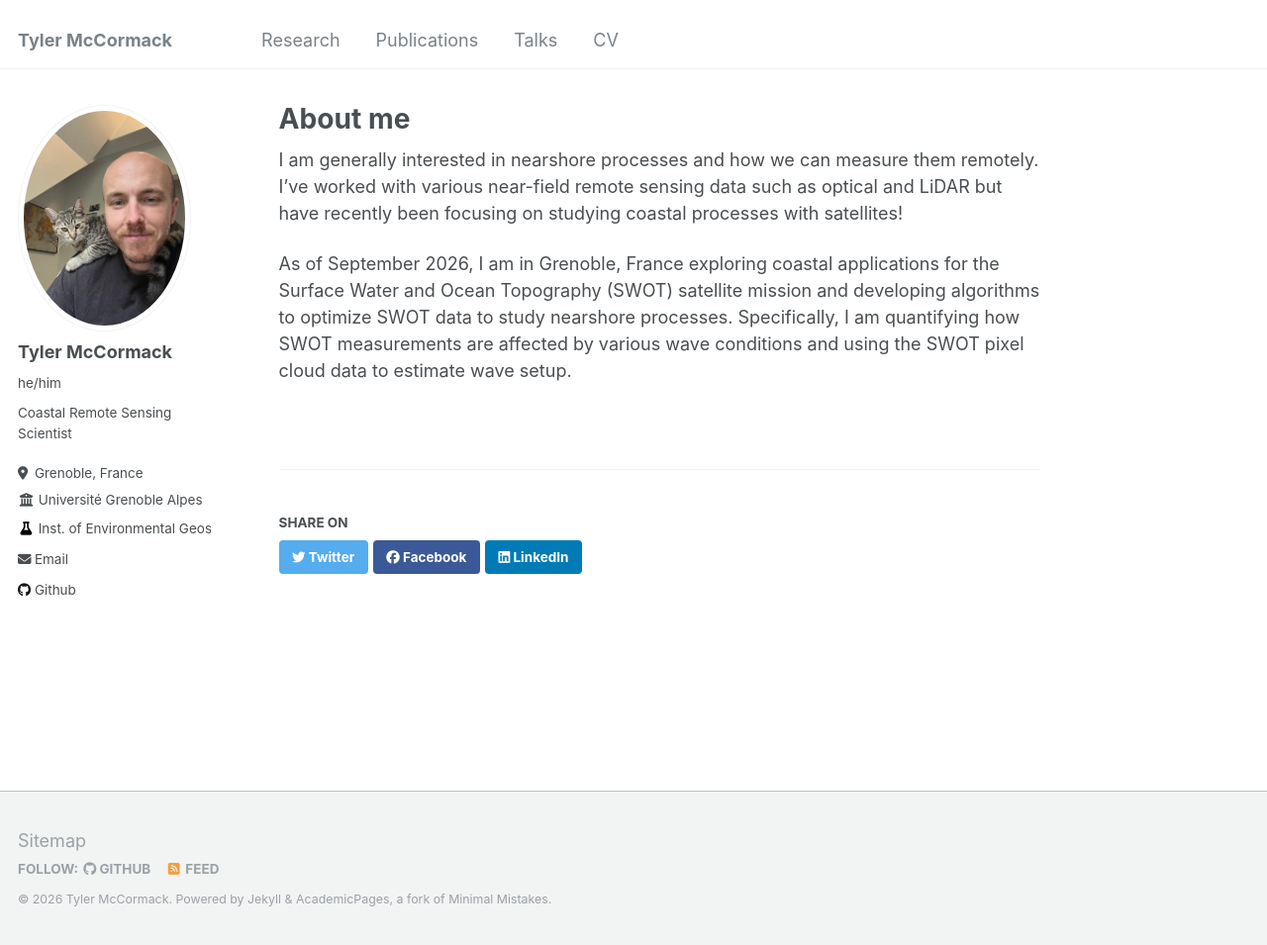
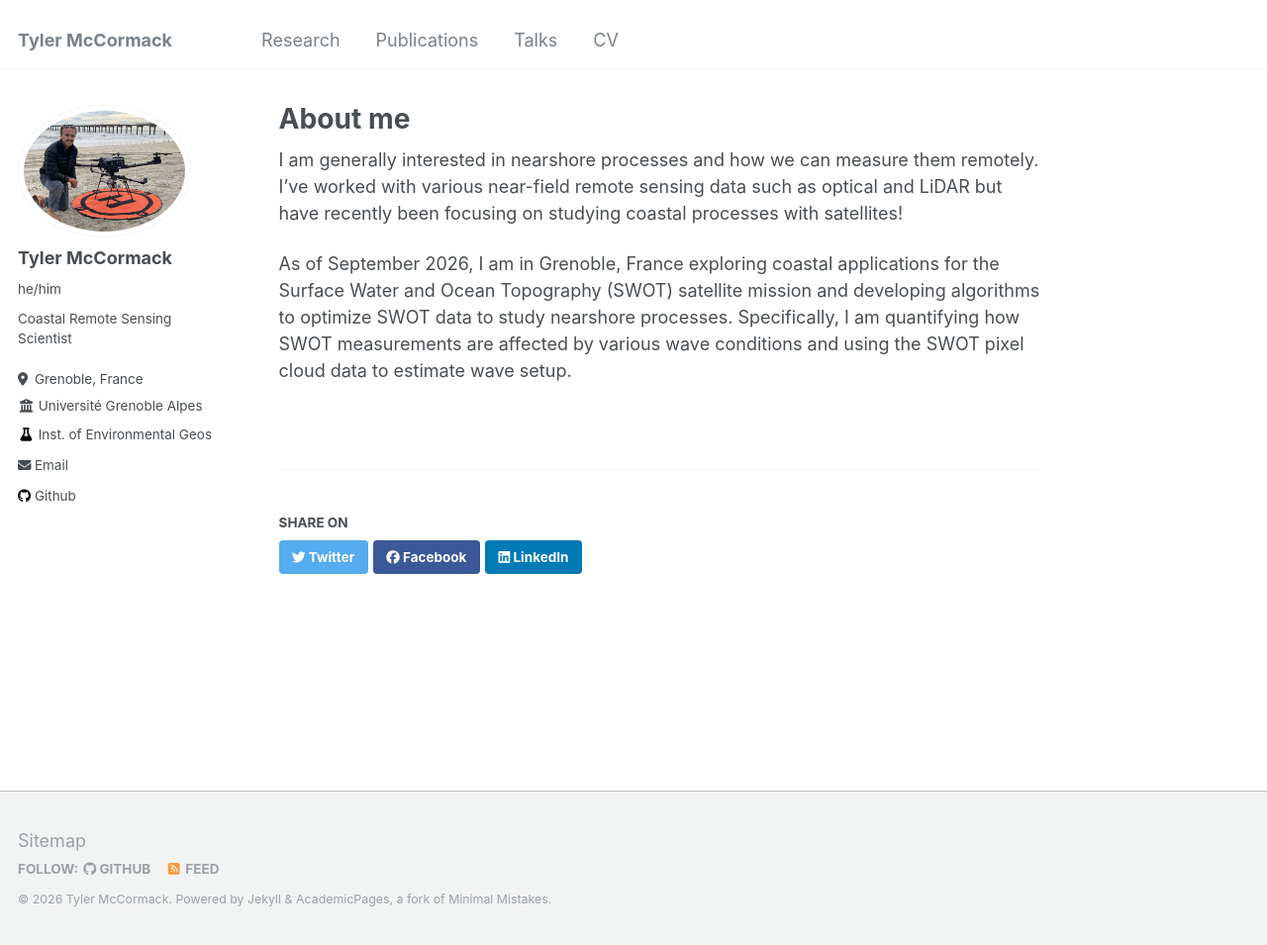
Before and after one commit to tylermccormack-research/tylermccormack-research.github.io, a Jekyll site: the page built from _pages/about.md, in a window 1280 px wide and 955 px high. Shown: the whole window at 99% size. Built offline with Jekyll 4.4.1, drawn with Linux system fonts in a browser that asks for light colours.

Commit message:
Update _config.yml

```diff
--- a/_config.yml
+++ b/_config.yml
@@ -21,7 +21,7 @@ repository               : "academicpages/academicpages.github.io"
 #               Additional customization can be done by editing /_includes/author-profile.html
 author:
   # Biographic information
-  avatar           : "profile.png"
+  avatar           : "IMG_1301-X2.jpg"
   name             : "Tyler McCormack"
   pronouns         :  "he/him"
   bio              : "Coastal Remote Sensing Scientist"
```
